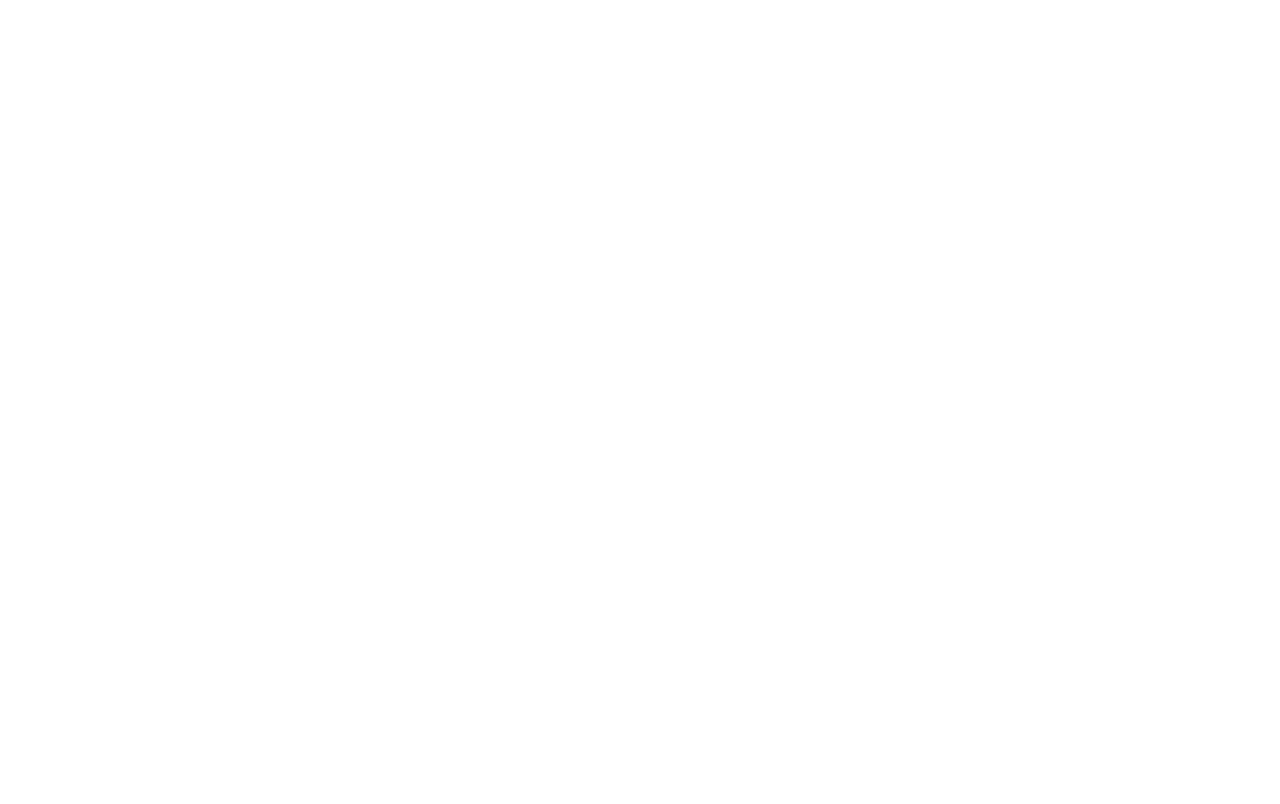
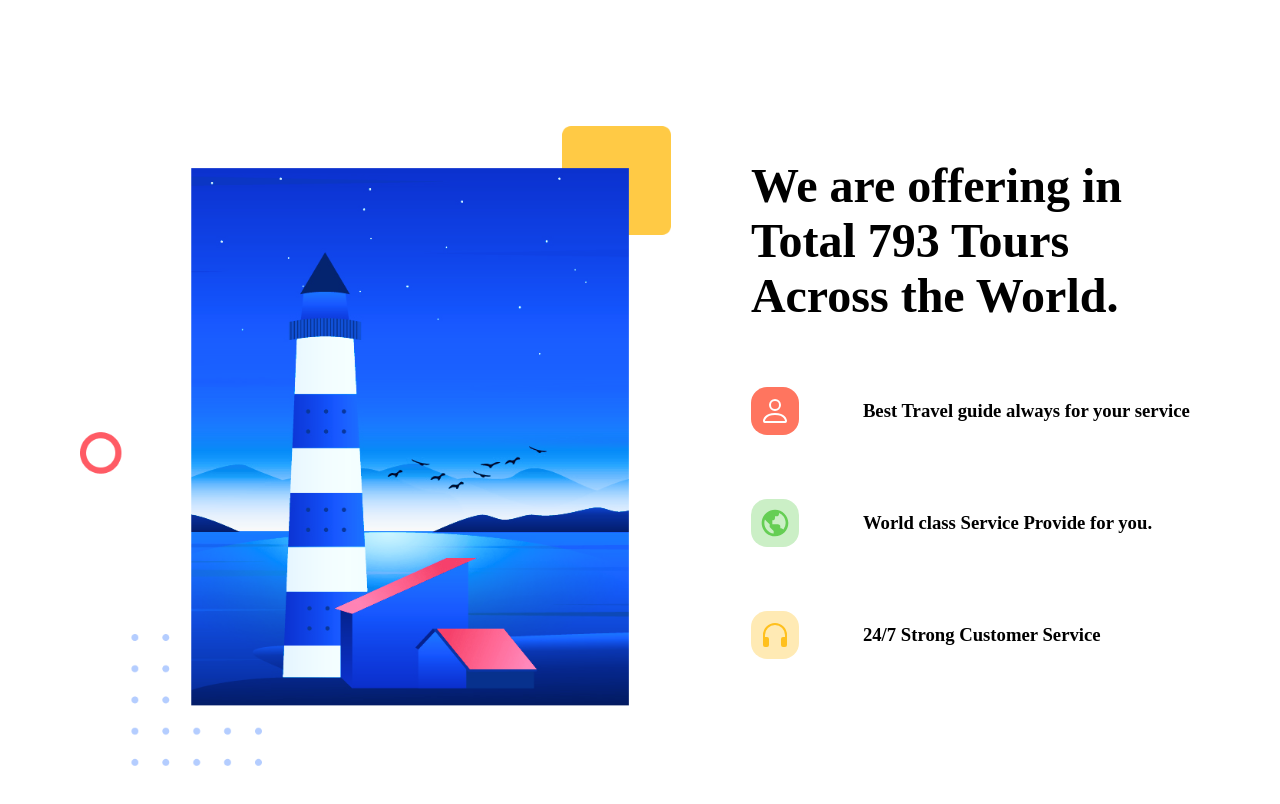
Before and after one commit to MostakemHossain/Travel-Agency-styled-component, a React (Vite) app in the folder travel-agency/: page / in a window 1280 px wide. Shown: the part 1780-2584 px from the top of the page. Before the commit the page ends 1778 px from the top, so only its background shows below. Built offline with nearby package versions, Linux system fonts and the light colour scheme.

Commit message:
offer section added

```diff
--- a/travel-agency/src/App.jsx
+++ b/travel-agency/src/App.jsx
@@ -2,6 +2,7 @@
 import Destination from './components/Destination'
 import Home from './components/Home'
 import Navber from './components/Navber'
+import Offer from './components/Offer'
 import Service from './components/Service'
 
 
@@ -13,6 +14,7 @@
       <Home></Home>
       <Service></Service>
       <Destination></Destination>
+      <Offer></Offer>
 
 
     </div>
--- /dev/null
+++ b/travel-agency/src/components/Offer.jsx
@@ -0,0 +1,109 @@
+import styled from "styled-components";
+import lighthouse from "../assets/lighthouse.png";
+import { BiWorld } from 'react-icons/bi';
+import { BsHeadphones, BsPerson } from "react-icons/bs";
+
+export default function Offer() {
+    const data = [
+        {
+            text: "Best Travel guide always for your service",
+            icon: <BsPerson />,
+            color: "red",
+        },
+        {
+            text: "World class Service Provide for you.",
+            icon: <BiWorld />,
+            color: "green",
+        },
+        {
+            text: "24/7 Strong Customer Service",
+            icon: <BsHeadphones />,
+            color: "yellow",
+        },
+    ]
+    return (
+        <Section id="offer">
+
+            <div className="image">
+                <img src={lighthouse} alt="" />
+            </div>
+            <div className="content">
+
+                <div className="title">
+                    <h1>We are offering in Total  793 Tours Across the World. </h1>
+                </div>
+                <ul>
+                    <div className="list">
+                        {
+                            data.map(({ text, icon, color }) => {
+                                return (
+                                    <li key={text}>
+                                        <div className={`icon ${color}`} >
+                                            {icon}
+                                        </div>
+                                        <div className="text">
+                                            <h3>{text}</h3>
+                                        </div>
+                                    </li>
+                                )
+                            })
+                        }
+                    </div>
+                </ul>
+            </div>
+
+        </Section>
+    )
+}
+
+const Section = styled.section`
+    margin: 8rem 0;
+    display: flex;
+    gap: 5rem;
+    .image{
+        img{
+            height: 40rem;
+        }
+
+    }
+    .content{
+        .title{
+            margin: 2rem 0;
+            h1{
+                font-size: 3rem;
+            }
+        }
+        .list{
+           li{
+            display: flex;
+            list-style-type: none;
+            align-items: center;
+            gap: 4rem;
+            margin: 4rem 0;
+           }
+           .icon{
+            padding: 0.5rem;
+            border-radius: 1rem;
+            display: flex;
+            justify-content: center;
+            align-items: center;
+            font-size: 2rem;
+
+           }
+           .red{
+            background-color: #ff3010aa;
+            color: white;
+           }
+           .yellow{
+            background-color: #ffc01e55;
+            color: #ffc01e;
+           }
+           .green{
+            background-color: #65ce5455;
+            color: #65ce54;
+           }
+
+        }
+    }
+
+`;
```
Also changed, not shown: 1 other file (tests, documents, lock files or other folders).
